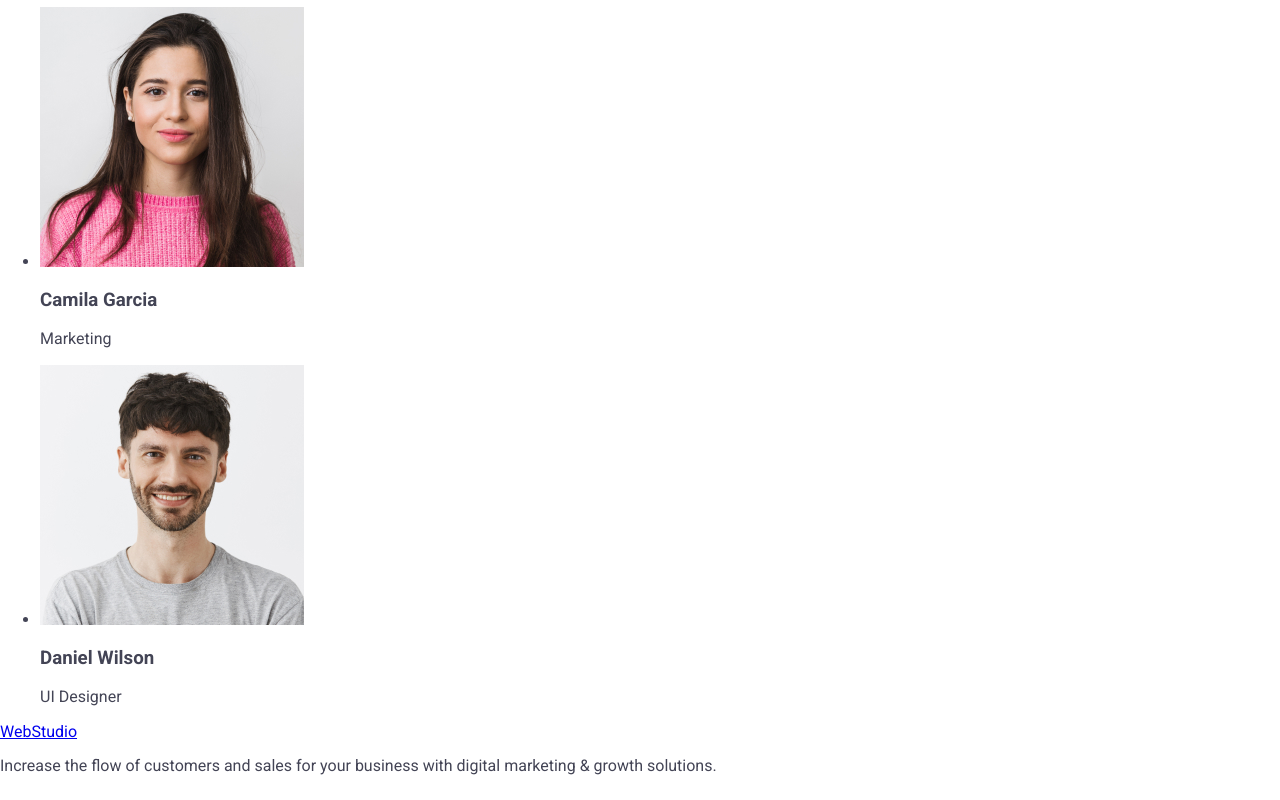
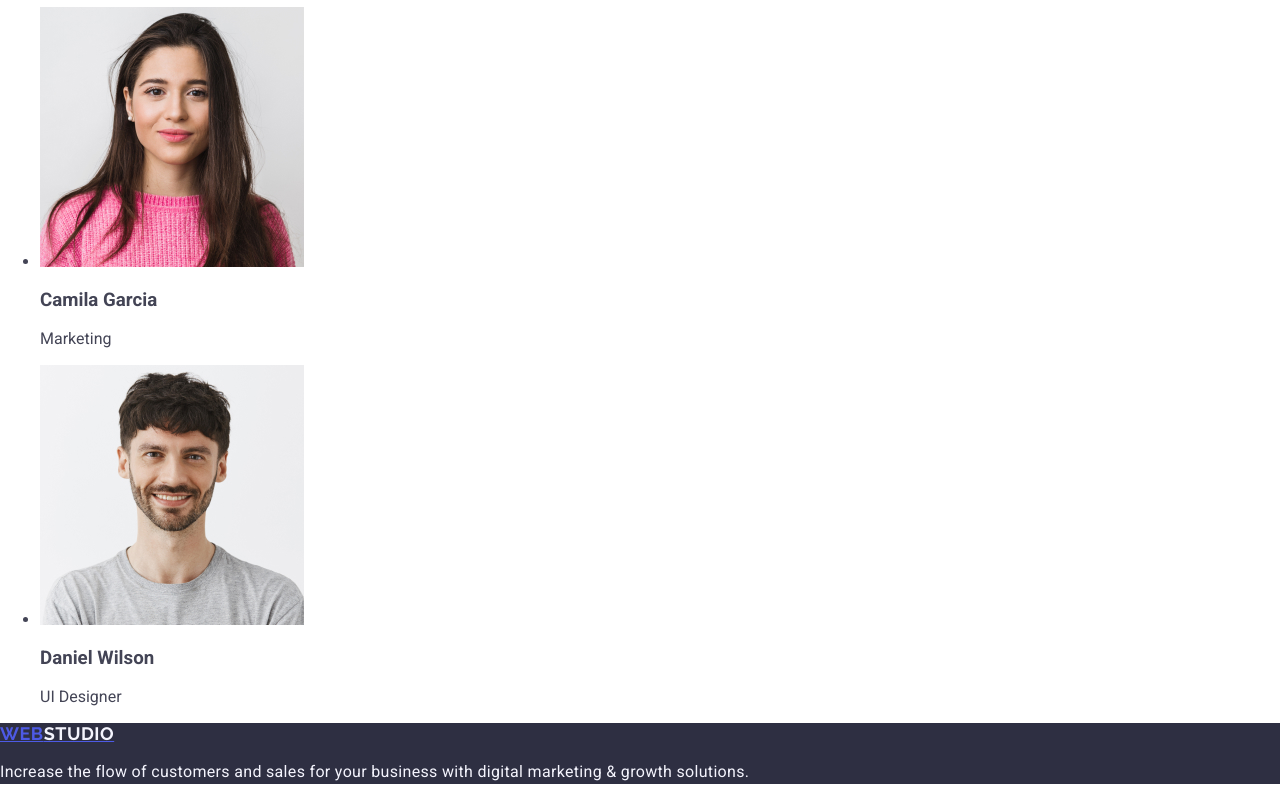
Before and after one commit to kgrebets/goit-markup-hw-02, a plain HTML site: page index.html in a window 1280 px wide. Shown: the part 1356-2156 px from the top of the page. Drawn offline with nearby package versions, Linux system fonts and the light colour scheme.

Commit message:
add footer styles

```diff
--- a/css/style.css
+++ b/css/style.css
@@ -3,6 +3,8 @@ body {
     background-color: #FFFFFF;
     color: #434455;
 }
+
+/********************************/
 
 .header {}
 
@@ -54,6 +56,34 @@ body {
     color: #404bbf;
 }
 
+/********************************/
+
 .hero {
     background-color: #2E2F42;
 }
+
+/********************************/
+
+.footer {
+    background-color: #2e2f42;
+}
+
+.footer-logo {
+    font-family: "Raleway", sans-serif;
+    font-weight: 700;
+    font-size: 18px;
+    line-height: 1.17;
+    letter-spacing: 0.03em;
+    text-transform: uppercase;
+    color: #4d5ae5;
+}
+
+.footer-logo-studio {
+    color: #f4f4fd;
+}
+
+.footer-text {
+    line-height: 1.5;
+    color: #F4F4FD;
+    letter-spacing: 0.02em;
+}
--- a/index.html
+++ b/index.html
@@ -106,9 +106,10 @@
         </section>
     </main>
 
-    <footer>
-        <a href="./index.html">WebStudio</a>
-        <p>Increase the flow of customers and sales for your business with digital marketing & growth solutions.</p>
+    <footer class="footer">
+        <a class="footer-logo" href="./index.html">web<span class="footer-logo-studio">Studio</span></a>
+        <p class="footer-text">Increase the flow of customers and sales for your business with digital marketing &
+            growth solutions.</p>
     </footer>
 </body>
 
```
